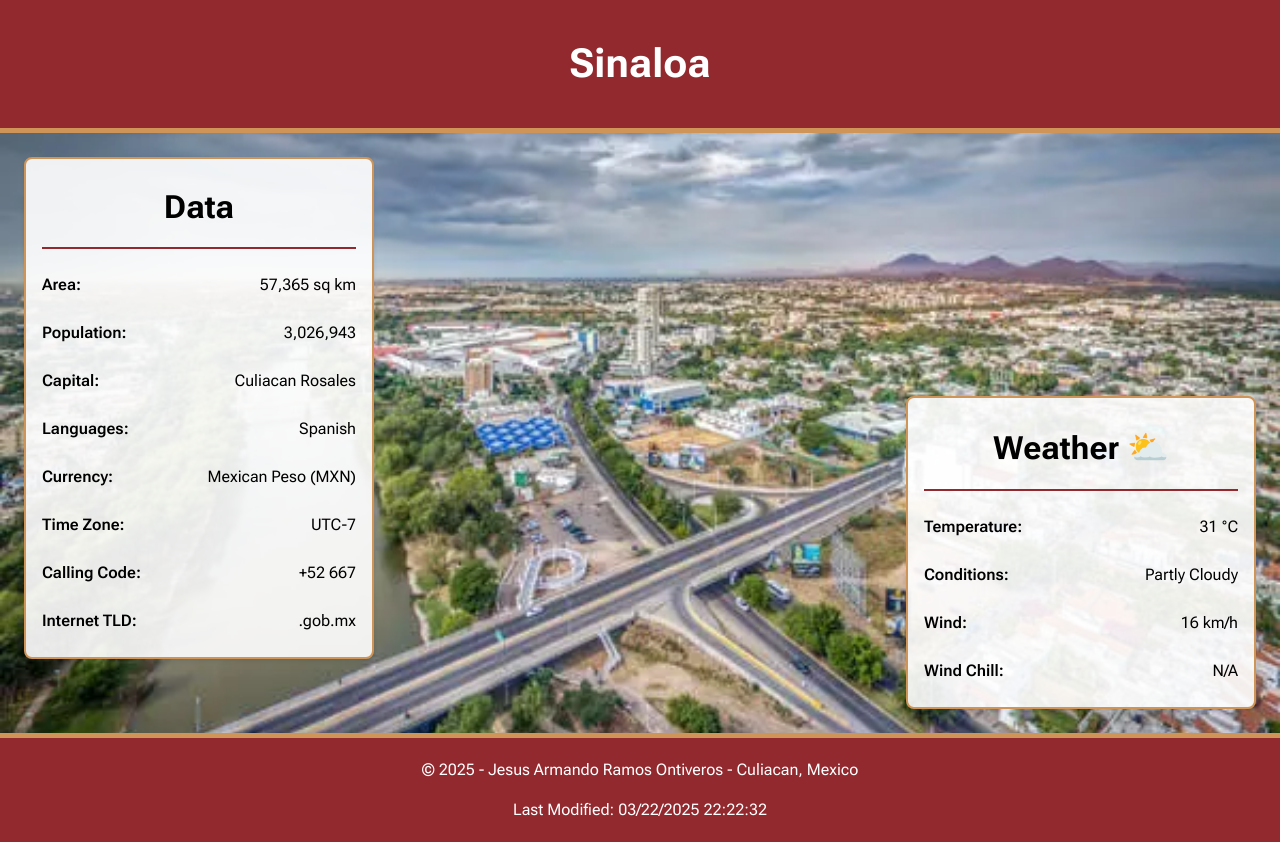
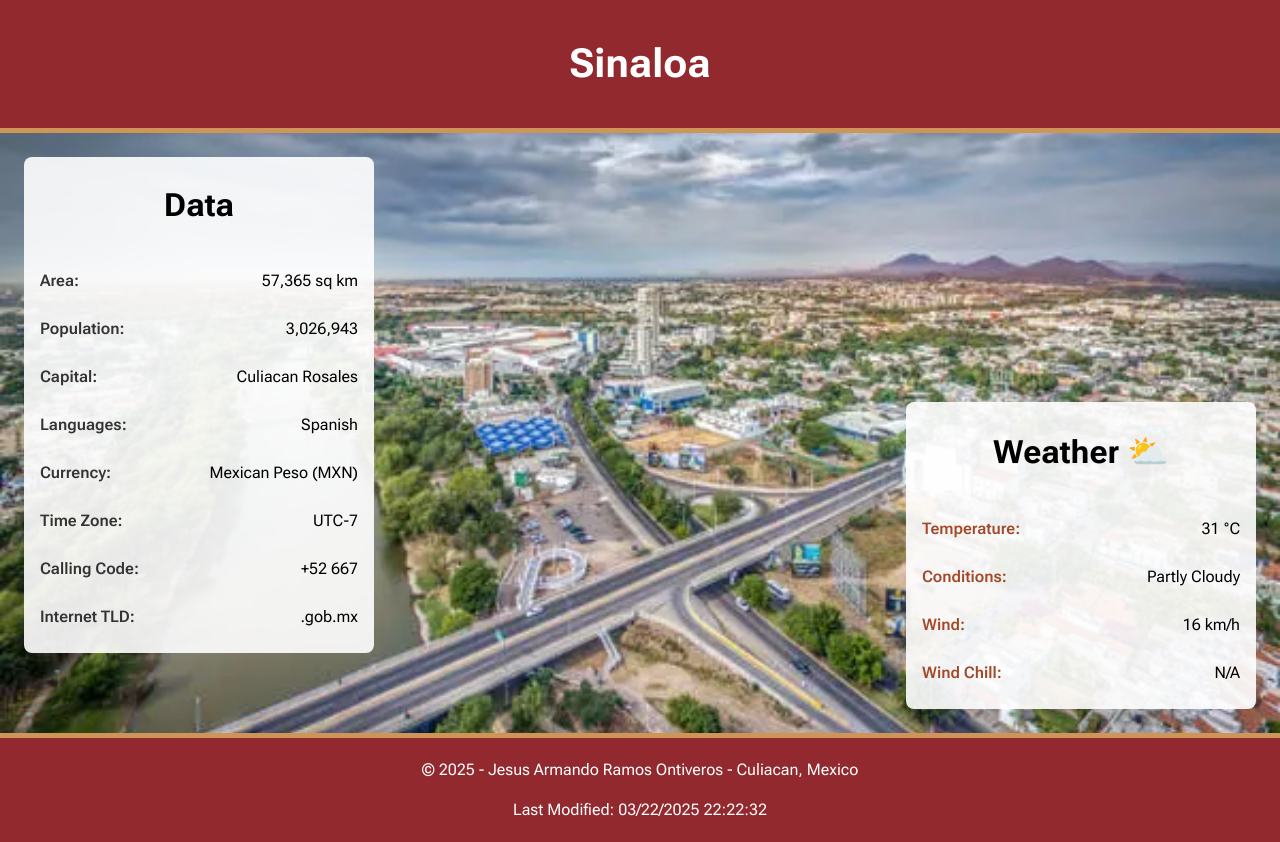
Before and after one commit to ing-armandoramos/wdd131, a plain HTML site: page place.html in a window 1280 px wide. Drawn offline with Linux system fonts and the light colour scheme.

Commit message:
commented errors in validation

```diff
--- a/styles/place-large.css
+++ b/styles/place-large.css
@@ -46,18 +46,18 @@
       z-index: 1;
       background-color: var(--bg-white-90);
       border-radius: var(--border-radius);
-      box-shadow: var(--box-shadow);
-      border: var(--border-strong);
+      /*box-shadow: var(--box-shadow);
+      border: var(--border-strong);*/
       padding: var(--spacing-md);
     }
 
     .data__title {
-      border-bottom: var(--border-medium);
-      color: var(--royal-blue);
+      /*border-bottom: var(--border-medium);
+      color: var(--royal-blue);*/
     }
 
     .data__label {
-      color: var(--royal-blue);
+     /* color: var(--royal-blue);*/
     }
 
     /*Weather Section Bottom*/
@@ -70,19 +70,19 @@
       z-index: 1;
       background-color: var(--bg-white-90);
       border-radius: var(--border-radius);
-      box-shadow: var(--box-shadow);
-      border: var(--border-strong);
+      /*box-shadow: var(--box-shadow);
+      border: var(--border-strong);*/
       padding: var(--spacing-md);
     }
 
     .weather__title {
-      border-bottom: var(--border-medium);
-      color: var(--royal-blue);
+     /* border-bottom: var(--border-medium);
+      color: var(--royal-blue);*/
     }
 
-    .weather__label {
-      color: var(--royal-blue);
-    }
+    /*.weather__label {
+      /*color: var(--royal-blue);
+    }*/
 
     /* Hide icon in large screens*/
     .weather__icon-container {
```
